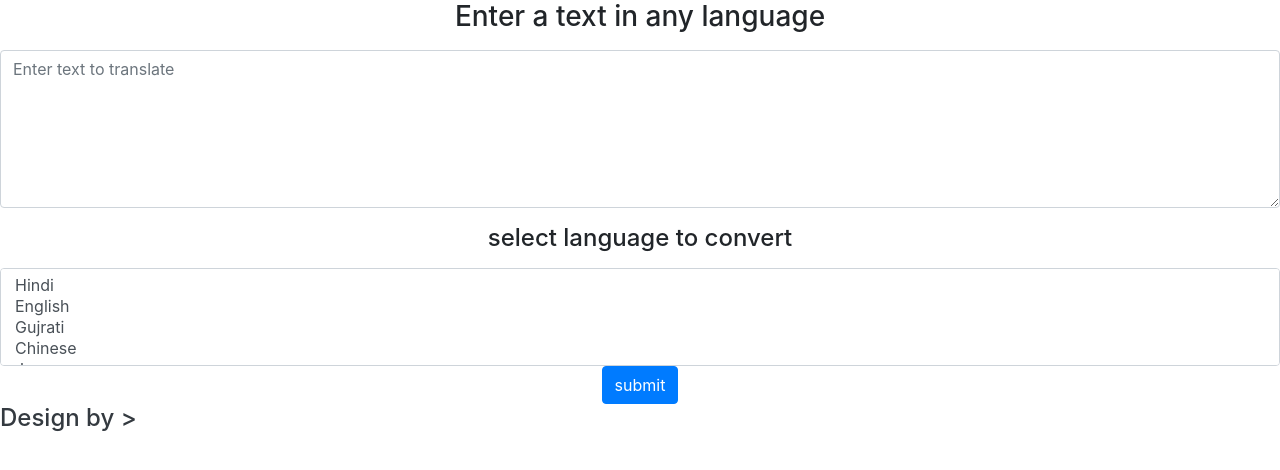
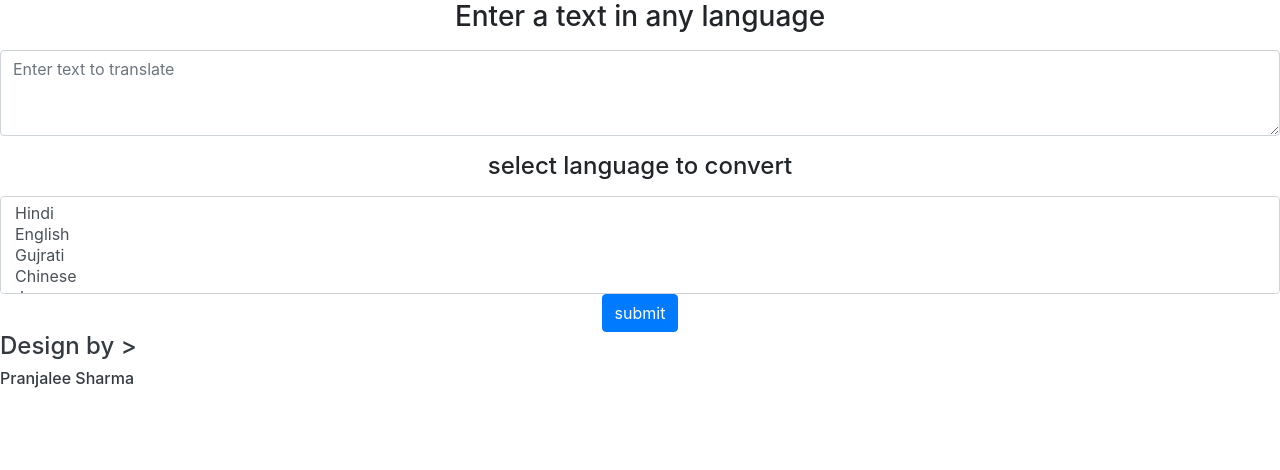
Before and after one commit to krashanu03/language_translator, a Django app: page / in a window 1280 px wide. Shown: the part 56-526 px from the top of the page. Run offline with Django 3.2, Linux system fonts and the light colour scheme.

Commit message:
new changes

```diff
--- a/templates/translated.html
+++ b/templates/translated.html
@@ -41,6 +41,8 @@
     {{ translated }}
             </h3>
         </font>
+        <br>
+        <a href='/' class= "btn btn-warning btn-sm">Bake to dashboard</a>
     </center>
     </div>
     {% comment %} <div class="form-group">
--- a/templates/translator.html
+++ b/templates/translator.html
@@ -35,7 +35,7 @@
     <form action = "translated" method = "get">
         <div class="form-group">
             <center><h3><label for="exampleFormControlTextarea" class="form-label">Enter a text in any language</label></h3></center>
-             <textarea name = "text" placeholder = "Enter text to translate" class = "form-control" id = "exampleFormControlTextarea" rows= "6"></textarea>
+             <textarea name = "text" placeholder = "Enter text to translate" class = "form-control" id = "exampleFormControlTextarea" rows= "3"></textarea>
         </div>
 
         <div class = "form-group">
@@ -58,7 +58,7 @@
     <footer class="text-left text-lg-start">
         <div>
           <h4 class="text-dark">Design by > </h4>
-          <h6 class="text-dark"></h6>
+          <h6 class="text-dark">Pranjalee Sharma</h6>
           <h6 class="text-dark"></h6>
           <h6 class="text-dark"></h6>
           {% comment %} <a class="text-dark" href="https://mdbootstrap.com/">Pranjali sharma</a>
```
